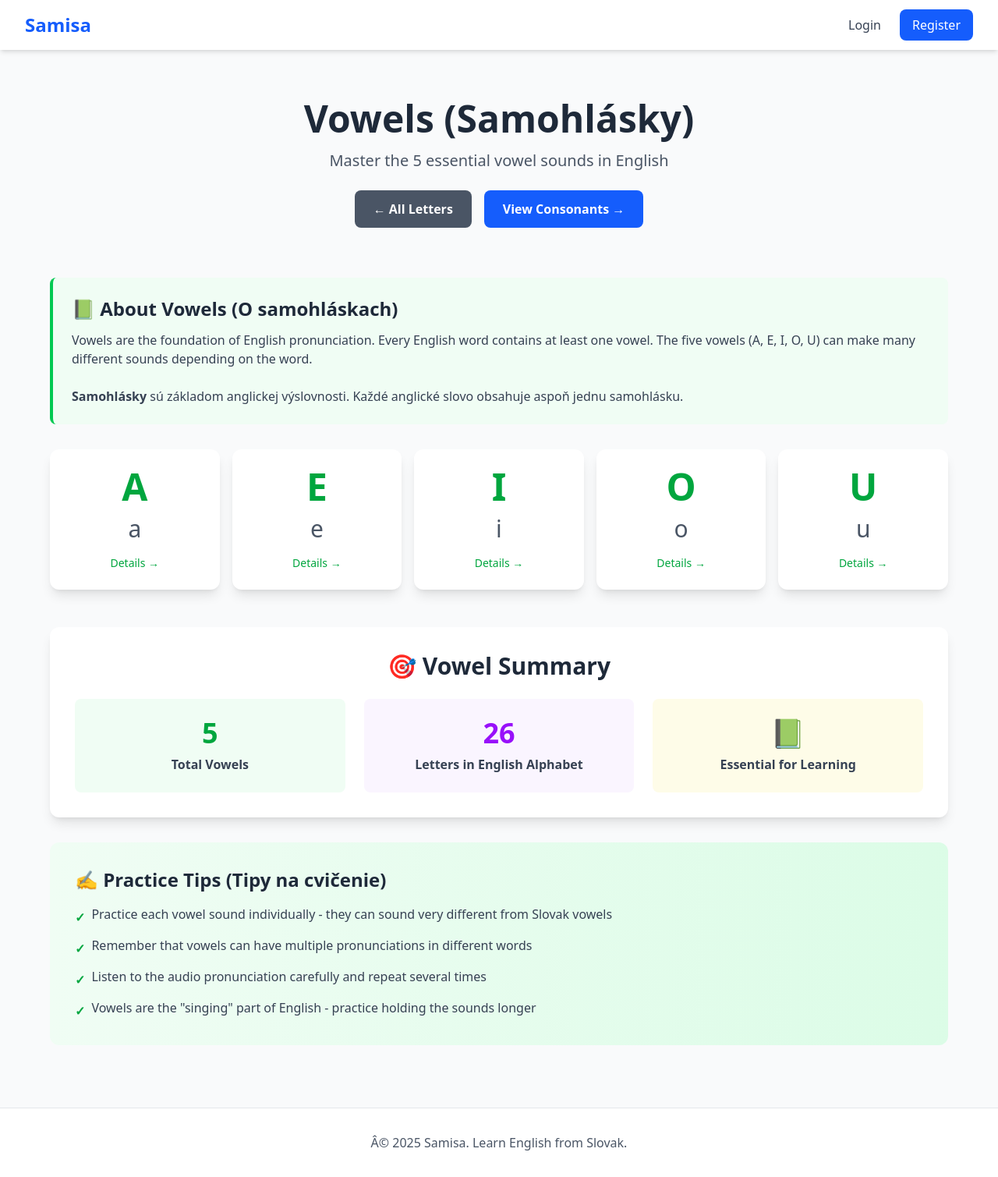
After one commit to oleksandr-code-p/Sami-Sa, a Django app: page /alphabet/vowels/ in a window 1280 px wide. The commit adds this page. Shown: the whole page at 78% size. Run offline with Django 5.2, Linux system fonts and the light colour scheme; data comes from the database, SQL or seed files in the repository; style sheets or scripts are compiled from the project's sources; parts of the project's set-up code (start-up, migrations or seed data) failed here and were passed over.

Commit message:
alphabet upgrade

```diff
--- a/alphabet/urls.py
+++ b/alphabet/urls.py
@@ -5,5 +5,8 @@ app_name = 'alphabet'
 
 urlpatterns = [
     path('', views.alphabet_list, name='alphabet_list'),
-    path('pronunciation', views.alphabet_pronunciation, name='alphabet_pronunciation')
+    path('letter/<int:letter_id>/', views.letter_detail, name='letter_detail'),
+    path('pronunciation/', views.pronunciation_guide, name='pronunciation_guide'),
+    path('vowels/', views.vowels_list, name='vowels'),
+    path('consonants/', views.consonants_list, name='consonants'),
 ]
--- a/alphabet/views.py
+++ b/alphabet/views.py
@@ -1,34 +1,66 @@
-from django.shortcuts import render
 from .models import Letter
-from django.shortcuts import get_object_or_404
+from django.shortcuts import render, get_object_or_404
 from django.http import HttpResponse, Http404
 
+
 def alphabet_list(request):
+    """Display all letters from the database"""
     letters = Letter.objects.all()
     vowels = letters.filter(category='vowel')
     consonants = letters.filter(category='consonant')
-
 
     context = {
         'letters': letters,
         'vowels': vowels,
         'consonants': consonants,
     }
+    return render(request, "alphabet/alphabet.html", context)
 
-    return render(request, 'alphabet/alphabet.html', context)
 
-def alphabet_pronunciation(request):
+def letter_detail(request, letter_id):
+    """Display detailed information about a specific letter"""
+    letter = get_object_or_404(Letter, id=letter_id)
+    context = {
+        'letter': letter,
+    }
+    return render(request, "alphabet/letter_detail.html", context)
+
+
+def pronunciation_guide(request):
+    """Display pronunciation guide for the alphabet"""
     pronunciation_in_slovak = {
-        "A": "ej", "B": "bí", "C": "cí", "D": "dí", "E": "í",
-        "F": "ef", "G": "dží", "H": "ejč", "I": "ai", "J": "džej",
-        "K": "kej", "L": "el", "M": "em", "N": "en", "O": "ou",
-        "P": "pí", "Q": "kju", "R": "ar", "S": "es", "T": "tí",
-        "U": "ju", "V": "ví", "W": "dabl ju", "X": "ex", "Y": "vaj",
-        "Z": "zet/zí"
+        "A": "ej", "B": "bí", "C": "cí", "D": "dí",
+        "E": "í", "F": "ef", "G": "dží", "H": "ejč",
+        "I": "ai", "J": "džej", "K": "kej", "L": "el",
+        "M": "em", "N": "en", "O": "ou", "P": "pí",
+        "Q": "kju", "R": "ar", "S": "es", "T": "tí",
+        "U": "ju", "V": "ví", "W": "dabl ju", "X": "ex",
+        "Y": "vaj", "Z": "zet/zí"
     }
 
     context = {
         'pronunciation_in_slovak': pronunciation_in_slovak,
     }
+    return render(request, "alphabet/alphabet_pronunciation.html", context)
 
-    return render(request, 'alphabet/alphabet_pronunciation.html', context)
+
+def vowels_list(request):
+    """Display only vowels"""
+    vowels = Letter.objects.filter(category='vowel')
+    context = {
+        'letters': vowels,
+        'title': 'Vowels (Samohlásky)',
+        'category': 'vowel'
+    }
+    return render(request, "alphabet/category_list.html", context)
+
+
+def consonants_list(request):
+    """Display only consonants"""
+    consonants = Letter.objects.filter(category='consonant')
+    context = {
+        'letters': consonants,
+        'title': 'Consonants (Spoluhlásky)',
+        'category': 'consonant'
+    }
+    return render(request, "alphabet/category_list.html", context)
--- /dev/null
+++ b/templates/alphabet/category_list.html
@@ -0,0 +1,198 @@
+{% extends 'base.html' %}
+
+{% block title %}
+{{ title }} - Samisa
+{% endblock %}
+
+{% block content %}
+<div class="max-w-6xl mx-auto">
+    <!-- Header -->
+    <div class="text-center py-8">
+        <h1 class="text-5xl font-bold text-gray-800 mb-4">
+            {{ title }}
+        </h1>
+        <p class="text-xl text-gray-600 mb-6">
+            {% if category == 'vowel' %}
+            Master the 5 essential vowel sounds in English
+            {% else %}
+            Learn all 21 consonants in English
+            {% endif %}
+        </p>
+
+        <!-- Navigation -->
+        <div class="flex justify-center gap-4 mb-8">
+            <a href="{% url 'alphabet:alphabet_list' %}"
+                class="px-6 py-3 bg-gray-600 text-white rounded-lg hover:bg-gray-700 transition font-semibold">
+                ← All Letters
+            </a>
+            {% if category == 'vowel' %}
+            <a href="{% url 'alphabet:consonants' %}"
+                class="px-6 py-3 bg-blue-600 text-white rounded-lg hover:bg-blue-700 transition font-semibold">
+                View Consonants →
+            </a>
+            {% else %}
+            <a href="{% url 'alphabet:vowels' %}"
+                class="px-6 py-3 bg-green-600 text-white rounded-lg hover:bg-green-700 transition font-semibold">
+                View Vowels →
+            </a>
+            {% endif %}
+        </div>
+    </div>
+
+    <!-- Info Box -->
+    <div
+        class="{% if category == 'vowel' %}bg-green-50 border-green-500{% else %}bg-blue-50 border-blue-500{% endif %} border-l-4 rounded-lg p-6 mb-8">
+        <h2 class="text-2xl font-bold text-gray-800 mb-3">
+            {% if category == 'vowel' %}
+            📗 About Vowels (O samohláskach)
+            {% else %}
+            📘 About Consonants (O spoluhlásákach)
+            {% endif %}
+        </h2>
+        <p class="text-gray-700">
+            {% if category == 'vowel' %}
+            Vowels are the foundation of English pronunciation. Every English word contains at least one vowel.
+            The five vowels (A, E, I, O, U) can make many different sounds depending on the word.
+            <br><br>
+            <strong>Samohlásky</strong> sú základom anglickej výslovnosti. Každé anglické slovo obsahuje aspoň jednu
+            samohlásku.
+            {% else %}
+            Consonants make up the majority of the English alphabet. They work together with vowels to create words.
+            Each consonant has its own unique sound and is essential for clear communication.
+            <br><br>
+            <strong>Spoluhlásky</strong> tvoria väčšinu anglickej abecedy. Spolu so samohláskami vytvárajú slová.
+            {% endif %}
+        </p>
+    </div>
+
+    <!-- Letters Grid -->
+    <div class="grid grid-cols-2 sm:grid-cols-3 md:grid-cols-4 lg:grid-cols-5 gap-4 mb-12">
+        {% for letter in letters %}
+        <div
+            class="bg-white rounded-xl shadow-lg hover:shadow-2xl transition-all duration-300 transform hover:-translate-y-1">
+            <div class="p-6 text-center">
+                <!-- Letter Display -->
+                <div
+                    class="text-5xl font-bold {% if category == 'vowel' %}text-green-600{% else %}text-blue-600{% endif %} mb-3">
+                    {{ letter.uppercase }}
+                </div>
+                <div class="text-3xl text-gray-600 mb-4">
+                    {{ letter.lowercase }}
+                </div>
+
+                <!-- Pronunciation in Slovak -->
+                <p class="text-sm text-gray-600 mb-3 font-medium">
+                    <span class="text-gray-800">{{ letter.pronunciation_in_slovak }}</span>
+                </p>
+
+                <!-- Audio Button -->
+                {% if letter.pronunciation %}
+                <button onclick="document.getElementById('audio{{ letter.id }}').play()"
+                    class="w-full px-4 py-2 {% if category == 'vowel' %}bg-green-600 hover:bg-green-700{% else %}bg-blue-600 hover:bg-blue-700{% endif %} text-white rounded-lg transition font-semibold text-sm mb-2">
+                    🔊 Play
+                </button>
+                <audio id="audio{{ letter.id }}" src="{{ letter.pronunciation.url }}"></audio>
+                {% endif %}
+
+                <!-- Detail Link -->
+                <a href="{% url 'alphabet:letter_detail' letter.id %}"
+                    class="block text-{% if category == 'vowel' %}green{% else %}blue{% endif %}-600 hover:text-{% if category == 'vowel' %}green{% else %}blue{% endif %}-800 text-sm font-medium">
+                    Details →
+                </a>
+            </div>
+        </div>
+        {% endfor %}
+    </div>
+
+    <!-- Summary Section -->
+    <div class="bg-white rounded-xl shadow-lg p-8 mb-8">
+        <h2 class="text-3xl font-bold text-gray-800 mb-6 text-center">
+            {% if category == 'vowel' %}
+            🎯 Vowel Summary
+            {% else %}
+            🎯 Consonant Summary
+            {% endif %}
+        </h2>
+
+        <div class="grid md:grid-cols-3 gap-6">
+            <div
+                class="text-center p-6 {% if category == 'vowel' %}bg-green-50{% else %}bg-blue-50{% endif %} rounded-lg">
+                <div
+                    class="text-4xl font-bold {% if category == 'vowel' %}text-green-600{% else %}text-blue-600{% endif %} mb-2">
+                    {{ letters.count }}
+                </div>
+                <p class="text-gray-700 font-semibold">
+                    {% if category == 'vowel' %}
+                    Total Vowels
+                    {% else %}
+                    Total Consonants
+                    {% endif %}
+                </p>
+            </div>
+
+            <div class="text-center p-6 bg-purple-50 rounded-lg">
+                <div class="text-4xl font-bold text-purple-600 mb-2">
+                    26
+                </div>
+                <p class="text-gray-700 font-semibold">
+                    Letters in English Alphabet
+                </p>
+            </div>
+
+            <div class="text-center p-6 bg-yellow-50 rounded-lg">
+                <div class="text-4xl mb-2">
+                    {% if category == 'vowel' %}📗{% else %}📘{% endif %}
+                </div>
+                <p class="text-gray-700 font-semibold">
+                    Essential for Learning
+                </p>
+            </div>
+        </div>
+    </div>
+
+    <!-- Practice Tips -->
+    <div
+        class="{% if category == 'vowel' %}bg-gradient-to-r from-green-50 to-green-100{% else %}bg-gradient-to-r from-blue-50 to-blue-100{% endif %} rounded-xl p-8">
+        <h2 class="text-2xl font-bold text-gray-800 mb-4">
+            ✍️ Practice Tips (Tipy na cvičenie)
+        </h2>
+        <ul class="space-y-3 text-gray-700">
+            {% if category == 'vowel' %}
+            <li class="flex items-start gap-2">
+                <span class="text-green-600 font-bold mt-1">✓</span>
+                <span>Practice each vowel sound individually - they can sound very different from Slovak vowels</span>
+            </li>
+            <li class="flex items-start gap-2">
+                <span class="text-green-600 font-bold mt-1">✓</span>
+                <span>Remember that vowels can have multiple pronunciations in different words</span>
+            </li>
+            <li class="flex items-start gap-2">
+                <span class="text-green-600 font-bold mt-1">✓</span>
+                <span>Listen to the audio pronunciation carefully and repeat several times</span>
+            </li>
+            <li class="flex items-start gap-2">
+                <span class="text-green-600 font-bold mt-1">✓</span>
+                <span>Vowels are the "singing" part of English - practice holding the sounds longer</span>
+            </li>
+            {% else %}
+            <li class="flex items-start gap-2">
+                <span class="text-blue-600 font-bold mt-1">✓</span>
+                <span>Learn consonants in groups with similar sounds (B, P, D, T)</span>
+            </li>
+            <li class="flex items-start gap-2">
+                <span class="text-blue-600 font-bold mt-1">✓</span>
+                <span>Practice combining consonants with vowels to make simple sounds</span>
+            </li>
+            <li class="flex items-start gap-2">
+                <span class="text-blue-600 font-bold mt-1">✓</span>
+                <span>Pay attention to consonants that sound different from Slovak (like H, J, W)</span>
+            </li>
+            <li class="flex items-start gap-2">
+                <span class="text-blue-600 font-bold mt-1">✓</span>
+                <span>Consonants provide structure - practice writing them clearly</span>
+            </li>
+            {% endif %}
+        </ul>
+    </div>
+</div>
+{% endblock %}
```
Also changed, not shown: templates/alphabet/alphabet.html (+109 -22 lines), templates/alphabet/letter_detail.html (added, +136 -0 lines), alphabet/migrations/0001_initial.py (added), alphabet/migrations/0002_auto_20251021_1734.py (added), alphabet/migrations/__init__.py (added).
